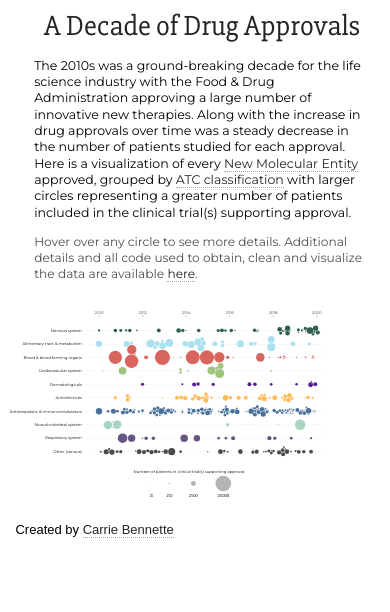
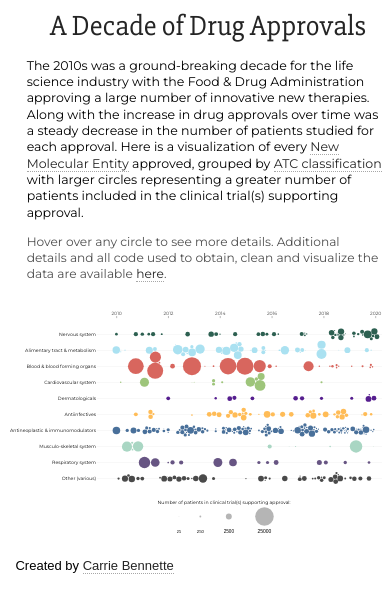
Before and after one commit to carriebennette/fda-approvals-viz, a plain HTML site: page index.html in a window 390 px wide. Drawn offline with nearby package versions, Linux system fonts and the light colour scheme; a web font is replaced by a local one.

Commit message:
more responsive svg

```diff
--- a/d3-viz/css/style.css
+++ b/d3-viz/css/style.css
@@ -30,14 +30,12 @@ a:hover {
 
 #intro {
   font-family: 'Montserrat', sans-serif;
-  margin: 2% 5% 3% 7%;
+  margin: 0% 0% 0% 5%;
 }
-
 
 svg {
   display: inline-block;
   margin: 0 auto;
-  padding-right: 60px;
 }
 
 .hover {
```
